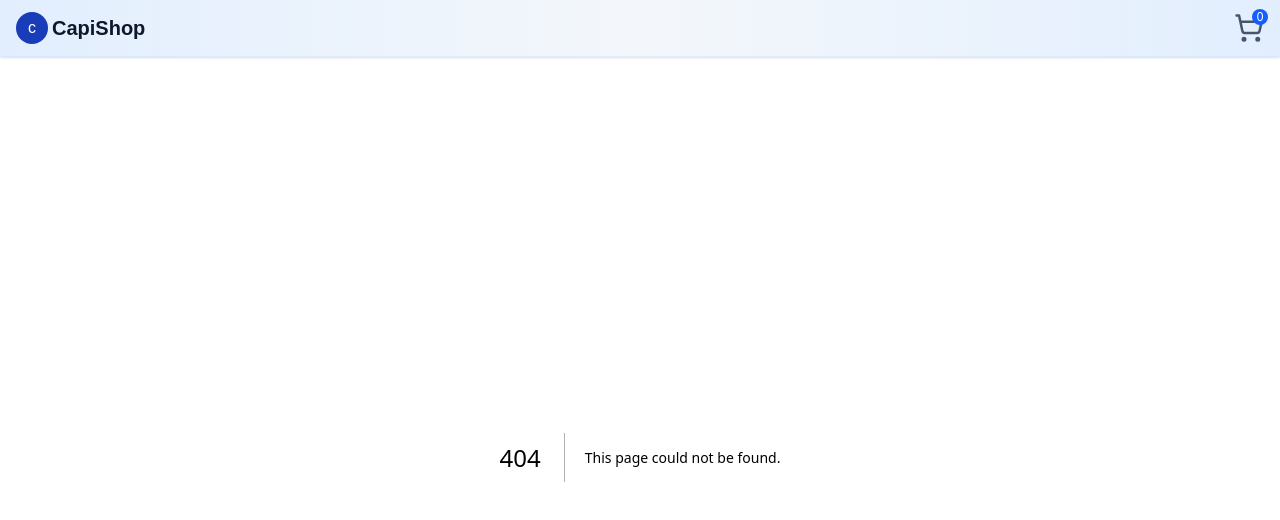
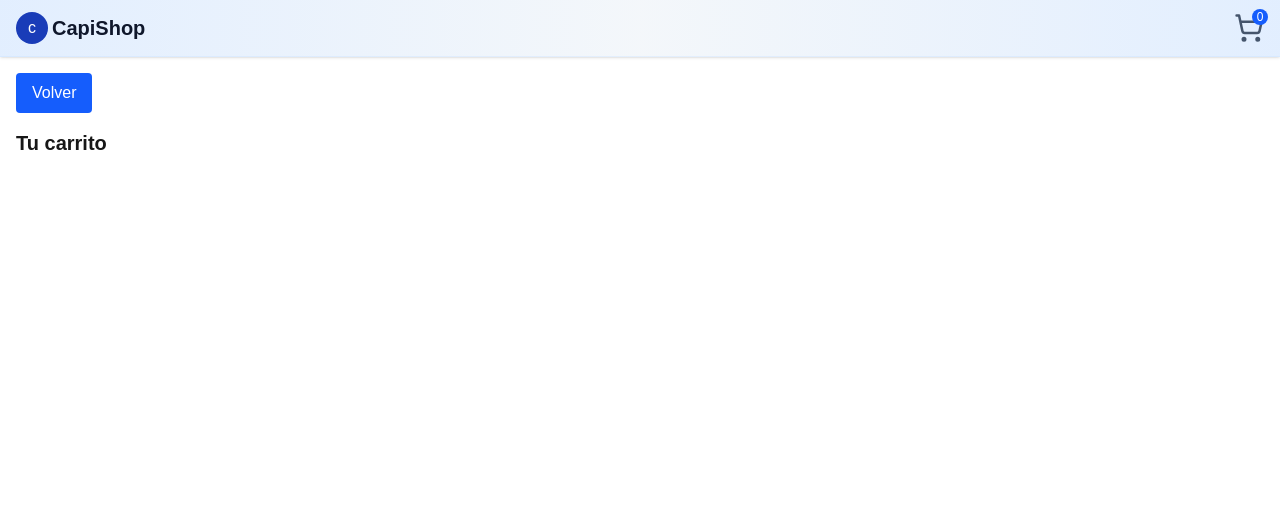
Before and after one commit to roobbs/capishop, a Next.js app: page /cart in a window 1280 px wide. Before the commit this address had no page. Shown: the top 520 px of the page. Built offline with nearby package versions, Linux system fonts and the light colour scheme.

Commit message:
feat: created basic cart route component

```diff
--- /dev/null
+++ b/app/cart/page.tsx
@@ -0,0 +1,19 @@
+"use client";
+import { useRouter } from "next/navigation";
+
+export default function Cart() {
+  const router = useRouter();
+
+  return (
+    <div className="p-4">
+      <button
+        onClick={() => router.back()}
+        className="bg-blue-600 text-white px-4 py-2 rounded"
+      >
+        Volver
+      </button>
+
+      <h1 className="text-xl font-bold mt-4">Tu carrito</h1>
+    </div>
+  );
+}
```
